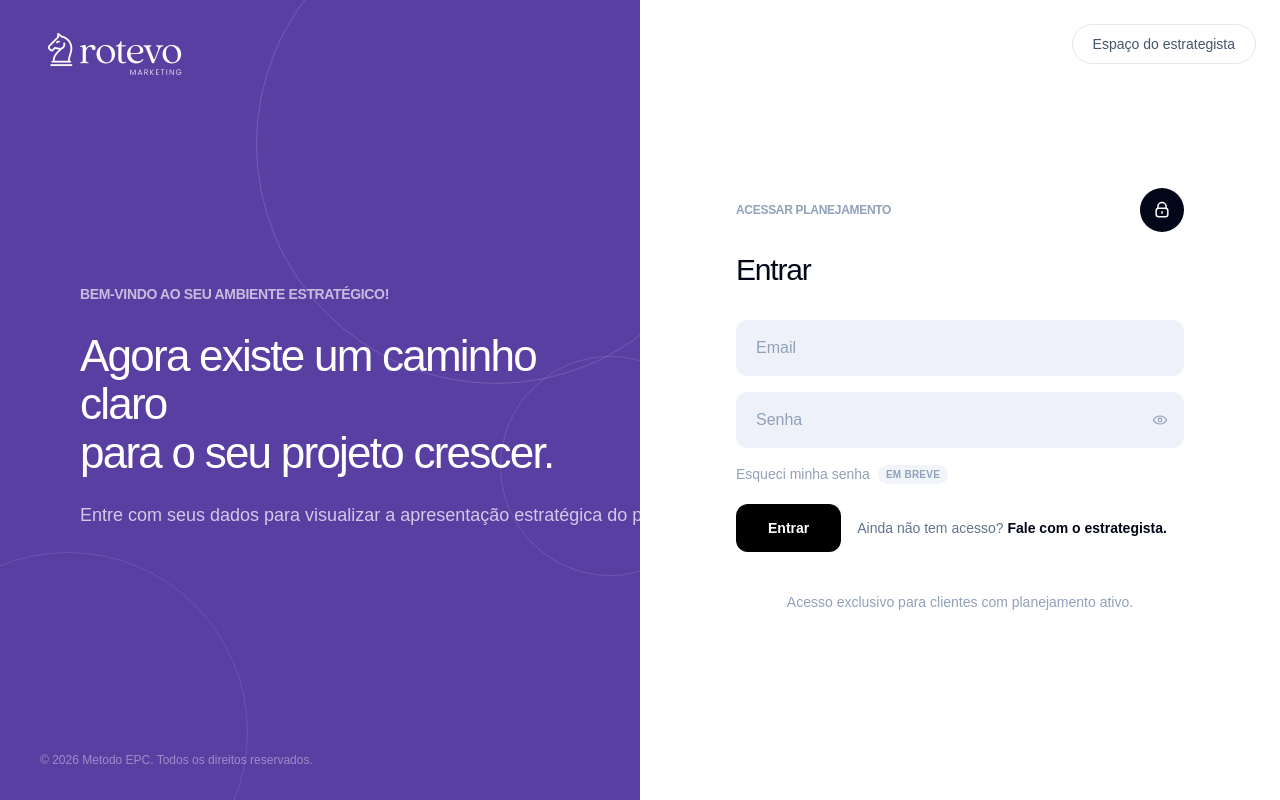
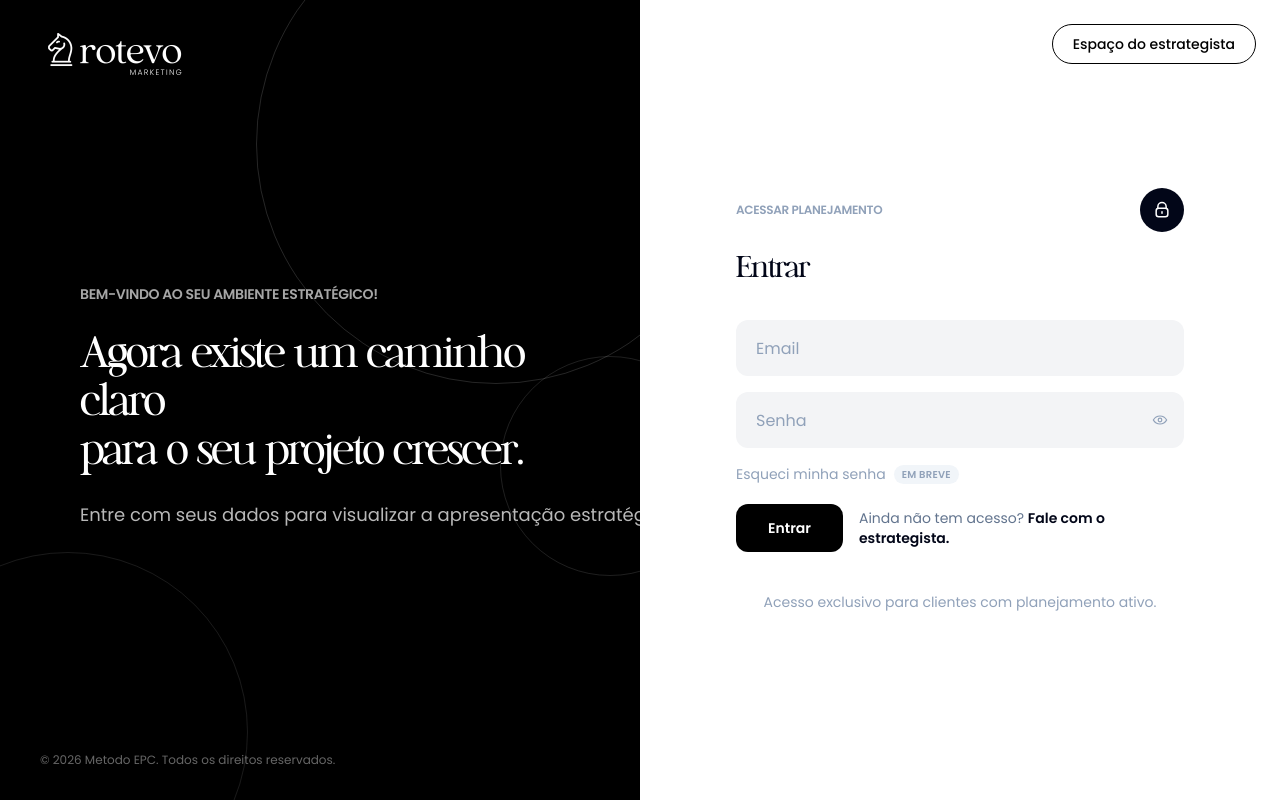
Before and after one commit to rotevo-marketing/metodo-epc, a Next.js app: page / in a window 1280 px wide. Built offline with nearby package versions, Linux system fonts and the light colour scheme; no server answers.

Commit message:
Atualiza identidade visual para preto e branco

```diff
--- a/src/app/globals.css
+++ b/src/app/globals.css
@@ -12,19 +12,19 @@
   --color-background: var(--background);
   --color-foreground: var(--foreground);
   --color-brand-gold: var(--brand-gold);
-  --font-sans: var(--font-geist-sans);
-  --font-mono: var(--font-geist-mono);
-}
-
-@media (prefers-color-scheme: dark) {
-  :root {
-    --background: #0a0a0a;
-    --foreground: #ededed;
-  }
+  --font-sans: var(--font-body);
+  --font-display: var(--font-heading);
+  --font-mono: monospace;
 }
 
 body {
   background: var(--background);
   color: var(--foreground);
-  font-family: Arial, Helvetica, sans-serif;
+  font-family: var(--font-body), Arial, Helvetica, sans-serif;
 }
+
+h1,
+h2,
+h3 {
+  font-family: var(--font-heading), Georgia, serif;
+}
--- a/src/app/layout.tsx
+++ b/src/app/layout.tsx
@@ -1,21 +1,24 @@
 import type { Metadata } from "next";
-import { Geist, Geist_Mono } from "next/font/google";
+import localFont from "next/font/local";
+import { Poppins } from "next/font/google";
 import "./globals.css";
 
-const geistSans = Geist({
-  variable: "--font-geist-sans",
-  subsets: ["latin"],
+const quincy = localFont({
+  src: "../fonts/Quincy-Regular.ttf",
+  variable: "--font-heading",
+  display: "swap",
 });
 
-const geistMono = Geist_Mono({
-  variable: "--font-geist-mono",
+const poppins = Poppins({
+  variable: "--font-body",
   subsets: ["latin"],
+  weight: ["300", "400", "500", "600", "700"],
+  display: "swap",
 });
 
-export const metadata = {
+export const metadata: Metadata = {
   title: "Método | Planejamento Estratégico Digital",
-  description:
-    "Agora existe um caminho claro para o seu projeto crescer",
+  description: "Agora existe um caminho claro para o seu projeto crescer",
 };
 
 export default function RootLayout({
@@ -25,8 +28,8 @@ export default function RootLayout({
 }>) {
   return (
     <html
-      lang="en"
-      className={`${geistSans.variable} ${geistMono.variable} h-full antialiased`}
+      lang="pt-BR"
+      className={`${quincy.variable} ${poppins.variable} h-full antialiased`}
     >
       <body className="min-h-full flex flex-col">{children}</body>
     </html>
--- a/src/app/page.tsx
+++ b/src/app/page.tsx
@@ -116,7 +116,7 @@ export default function HomePage() {
   return (
     <main className="flex min-h-screen overflow-hidden">
       {/* ── Left column – purple ───────────────────────────── */}
-      <div className="relative hidden flex-col overflow-hidden bg-[#5A3FA3] lg:flex lg:w-1/2">
+      <div className="relative hidden flex-col overflow-hidden bg-black lg:flex lg:w-1/2">
         {/* Decorative circles */}
         <div className="pointer-events-none absolute -right-24 -top-24 h-[480px] w-[480px] rounded-full border border-white/15" />
         <div className="pointer-events-none absolute -bottom-28 -left-28 h-[360px] w-[360px] rounded-full border border-white/10" />
@@ -156,7 +156,7 @@ export default function HomePage() {
       <div className="relative flex w-full flex-col items-center justify-center bg-white px-6 py-12 lg:w-1/2">
         <Link
           href="/estrategista/login"
-          className="absolute right-6 top-6 inline-flex h-10 items-center justify-center rounded-full border border-slate-200 bg-white px-5 text-sm font-medium text-slate-600 transition-colors duration-200 hover:border-slate-300 hover:bg-slate-50"
+          className="absolute right-6 top-6 inline-flex h-10 items-center justify-center rounded-full border border-black bg-white px-5 text-sm font-medium text-black transition-colors duration-200 hover:bg-gray-50"
         >
           Espaço do estrategista
         </Link>
@@ -186,7 +186,7 @@ export default function HomePage() {
               value={email}
               onChange={(e) => setEmail(e.target.value)}
               placeholder="Email"
-              className="h-14 w-full rounded-xl bg-[#EEF1FA] px-5 text-base text-slate-900 outline-none transition placeholder:text-slate-400 focus:ring-2 focus:ring-[#5A3FA3]/20"
+              className="h-14 w-full rounded-xl bg-gray-100 px-5 text-base text-slate-900 outline-none transition placeholder:text-slate-400 focus:ring-2 focus:ring-black/10"
             />
 
             <div className="relative">
@@ -195,7 +195,7 @@ export default function HomePage() {
                 value={password}
                 onChange={(e) => setPassword(e.target.value)}
                 placeholder="Senha"
-                className="h-14 w-full rounded-xl bg-[#EEF1FA] px-5 pr-12 text-base text-slate-900 outline-none transition placeholder:text-slate-400 focus:ring-2 focus:ring-[#5A3FA3]/20"
+                className="h-14 w-full rounded-xl bg-gray-100 px-5 pr-12 text-base text-slate-900 outline-none transition placeholder:text-slate-400 focus:ring-2 focus:ring-black/10"
               />
 
               <button
@@ -230,7 +230,7 @@ export default function HomePage() {
               <button
                 type="submit"
                 disabled={isLoading}
-                className="inline-flex h-12 cursor-pointer items-center justify-center rounded-xl bg-black px-8 text-sm font-semibold text-white transition-colors duration-200 hover:bg-[#5A3FA3] disabled:cursor-not-allowed disabled:opacity-60"
+                className="inline-flex h-12 cursor-pointer items-center justify-center rounded-xl bg-black px-8 text-sm font-semibold text-white transition-colors duration-200 hover:bg-gray-800 disabled:cursor-not-allowed disabled:opacity-60"
               >
                 {isLoading ? "Entrando..." : "Entrar"}
               </button>
```
Also changed, not shown: src/fonts/Quincy-Regular.ttf (added).
